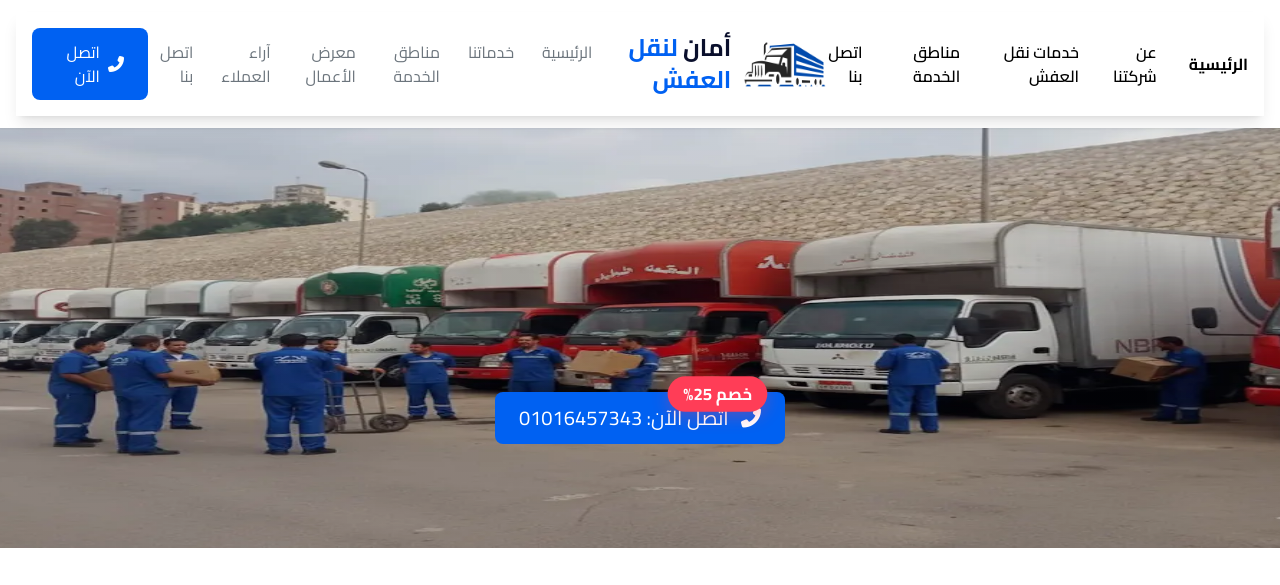
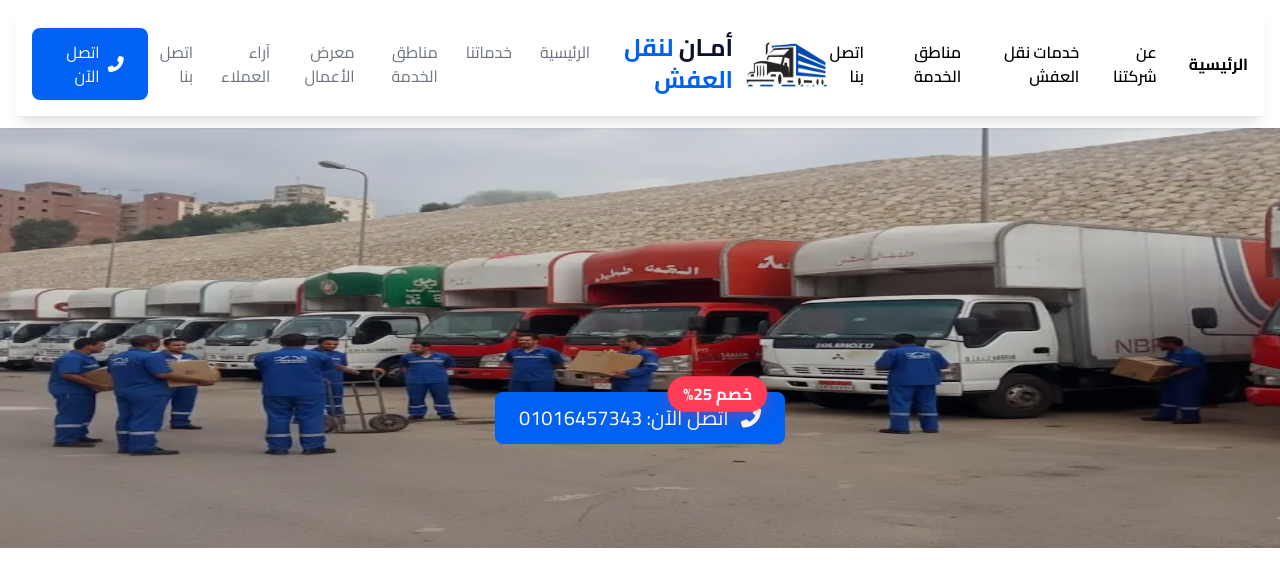
Before and after one commit to code-house10/01016457343, a plain HTML site: page index.html in a window 1280 px wide. Shown: the top 585 px of the page. Drawn offline with nearby package versions, Linux system fonts and the light colour scheme.

Commit message:
Update index.html

```diff
--- a/index.html
+++ b/index.html
@@ -312,7 +312,7 @@ height="0" width="0" style="display:none;visibility:hidden"></iframe></noscript>
                 <div class="flex items-center">
                     <img src="images/bokhary.png" alt="شركة أمان لنقل العفش" class="h-12 ml-3">
                     <h1 class="text-2xl font-bold text-primary">
-                        <span class="text-secondary">أمان</span> لنقل العفش
+                        <span class="text-secondary">أمـان</span>  لنقل العفش
                     </h1>
                 </div>
 
```
